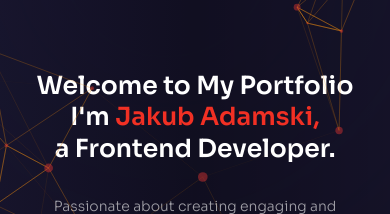
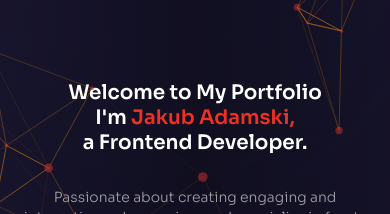
Before and after one commit to AdamskiJakub/portfolio, a Next.js app: page / in a window 390 px wide. Shown: the part 194-408 px from the top of the page. Built offline with nearby package versions, Linux system fonts and the light colour scheme.

Commit message:
trying to fix. 360 viewport

```diff
--- a/pages/about/index.js
+++ b/pages/about/index.js
@@ -21,7 +21,7 @@ const About = () => {
   }, []);
 
   return (
-    <div className="h-full bg-primary/30 py-32 text-center md:text-left se:mt-[-130px] sm:mt-[0px] xsm:mt-[0px] xse:mt-[-130px] ">
+    <div className="h-full bg-primary/30 py-32 text-center md:text-left se:mt-[-130px] sm:mt-[0px] xsm:mt-[0px] xse:mt-[-5px] ">
       <Circles />
       <motion.div
         variants={fadeIn("right", 0.2)}
--- a/pages/index.js
+++ b/pages/index.js
@@ -8,16 +8,16 @@ import ParticlesContainer from "../components/ParticlesContainer";
 
 const Home = () => {
   return (
-    <div className="bg-primary/60 h-full overflow-y-auto">
+    <div className="bg-primary/60 h-full xse:overflow-y-auto">
       <div className="w-full h-full bg-gradient-to-r from-primary/10 via-black/30 to-black/10">
-        <div className="text-center flex flex-col justify-center xl:pt-40 xl:text-left h-full container mx-auto se:mt-[-130px] sm:mt-[0px] xsm:mt-[-50px] xse:mt-[-40px]">
+        <div className="text-center flex flex-col justify-center xl:pt-40 xl:text-left h-full container mx-auto se:mt-[-130px] sm:mt-[0px] xsm:mt-[-50px] xse:mt-[-5px]">
           {/*  TEXT  */}
           <motion.h1
             variants={fadeIn("down", 0.2)}
             initial="hidden"
             animate="show"
             exit="hidden"
-            className="text-[25px] leading-tight md:text-[54px] se:mt-[0] sm:mt-[5px] xsm:mt-[30px] xse:mt-[-100px] md:leading-[1.3] mb-8 font-semibold text-center xl:text-left sm:text-3xl md:text-4xl lg:text-5xl xl:text-6xl"
+            className="text-[20px] leading-tight md:text-[54px] se:mt-[0] sm:mt-[5px] xsm:mt-[30px] xse:mt-[-100px] md:leading-[1.3] mb-8 font-semibold text-center xl:text-left sm:text-3xl md:text-4xl lg:text-5xl xl:text-6xl"
           >
             Welcome to My Portfolio <br /> I'm{" "}
             <span className="text-accent">Jakub Adamski,</span>
```
